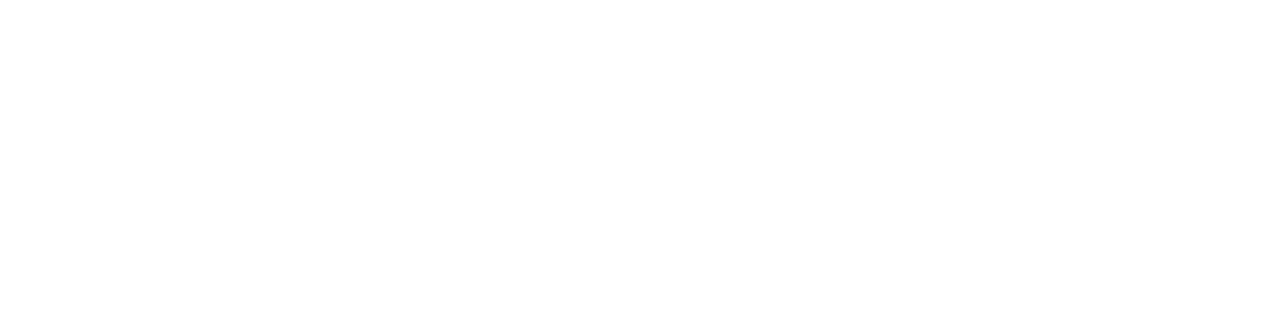
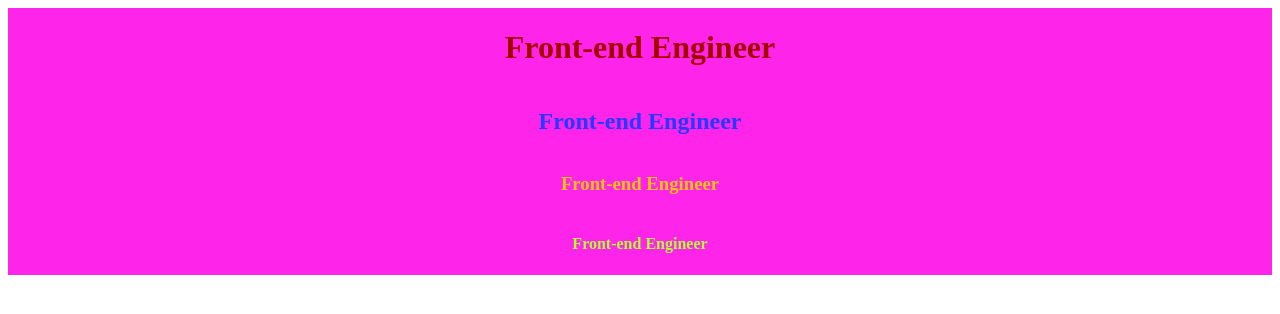
Before and after one commit to Eddahkarambu/Headings, a plain HTML site: page Pages/index.html in a window 1280 px wide. Drawn offline with Linux system fonts and the light colour scheme.

Commit message:
add css styles

```diff
--- a/Pages/index.css
+++ b/Pages/index.css
@@ -1,4 +1,23 @@
-.h1{
-    color:hsl(349°, 69%, 43%);
+.head1{
+   color:hsl(0, 100%, 32%);
 
 }
+.head2{
+ color:rgb(36, 58, 255);
+
+}
+.head3{
+  color:#F1C40F
+
+}
+.head4{
+   color:greenyellow;
+
+}
+.heading{
+    background-color: rgb(255, 36, 233);
+    flex-direction: column;
+    display: flex;
+    align-items: center;
+
+}
--- a/Pages/index.html
+++ b/Pages/index.html
@@ -1,25 +1,19 @@
 <!DOCTYPE html>
 <html lang="en">
 <head>
+    <link rel="stylesheet" href="index.css">
     <meta charset="UTF-8">
     <meta http-equiv="X-UA-Compatible" content="IE=edge">
     <meta name="viewport" content="width=device-width, initial-scale=1.0">
     <title>Heading</title>
 </head>
-<div class="head1">
-    <h1></h1>
+<body>
+    <div class="heading">
+    <h1 class="head1">Front-end Engineer</h1>
+    <h2 class="head2">Front-end Engineer</h2>
+    <h3 class="head3">Front-end Engineer</h3>
+    <h4 class="head4">Front-end Engineer</h4>
 </div>
-<div class="head2">
-    <h2></h2>
-</div>
-
-<div class="head3">
-    <h3></h3>
-</div>
-<div class="head4">
-    <h4></h4>
-</div>
-<body>
 
 </body>
 </html>
```
